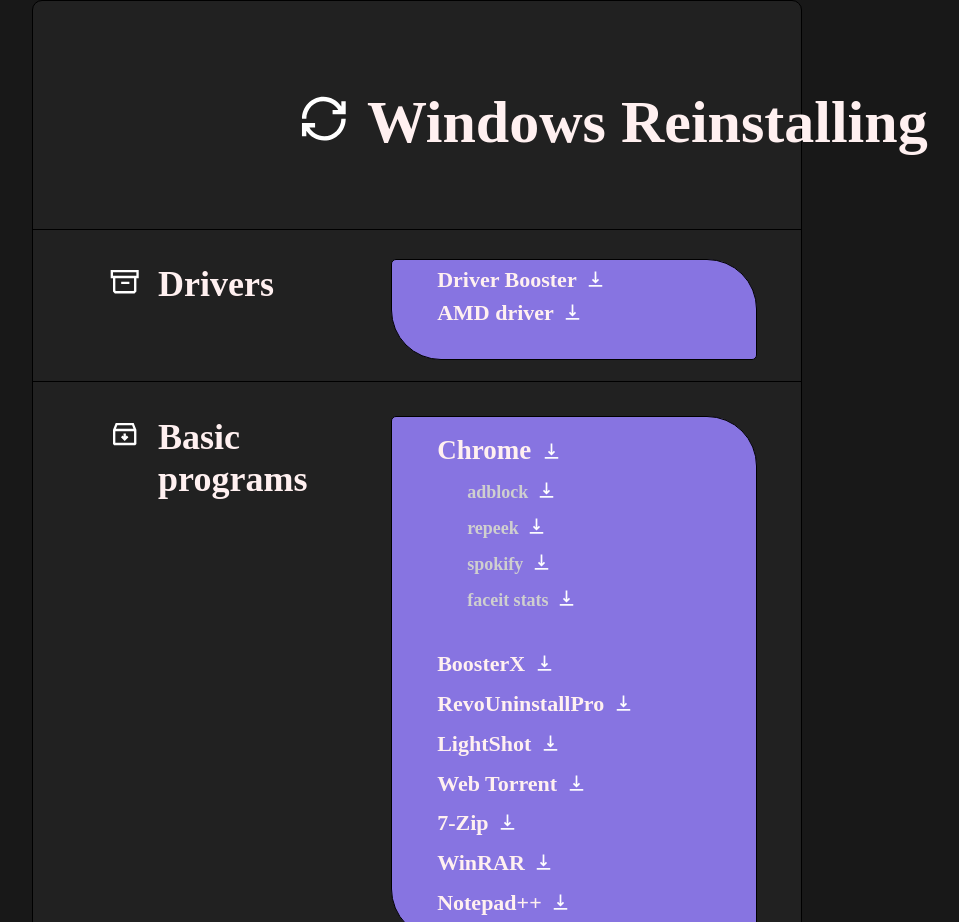
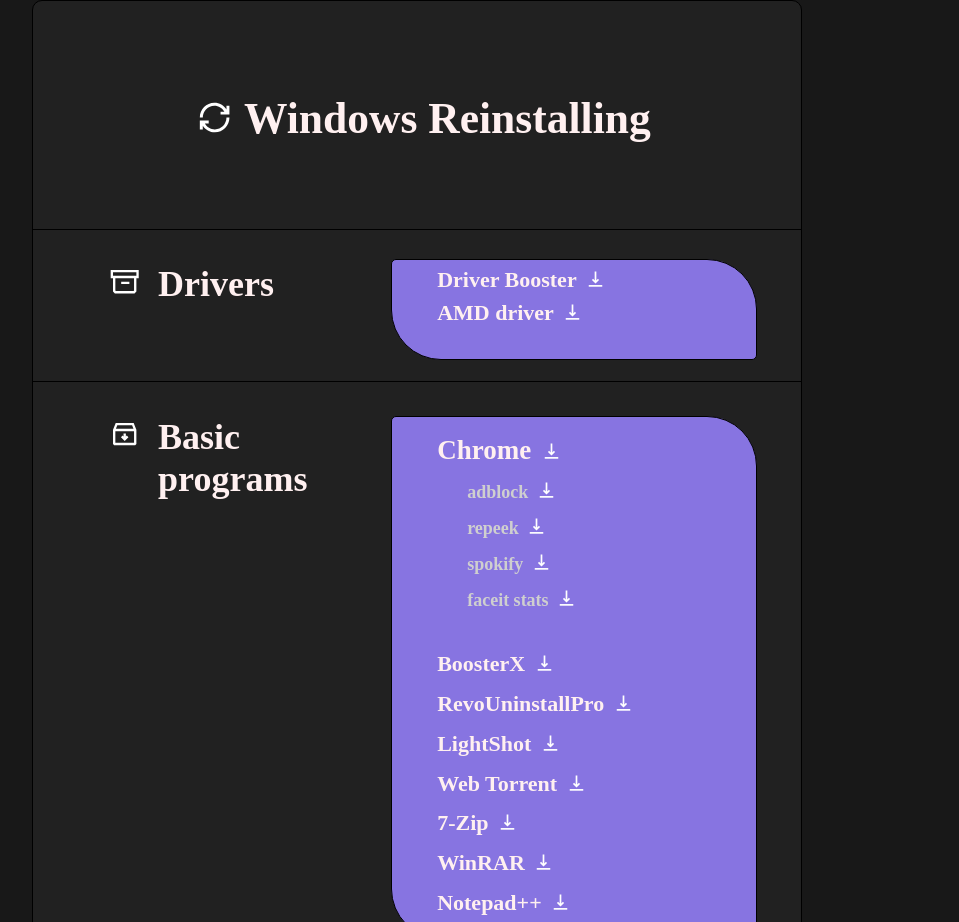
Before and after one commit to zdtexus/web.test, a website: page public/index.html in a window 1280 px wide. Shown: the top 922 px of the page, without its empty margins (224-1183 px from the left). Drawn offline with Linux system fonts and the light colour scheme.

Commit message:
vw updete

```diff
--- a/public/index.html
+++ b/public/index.html
@@ -14,9 +14,9 @@
 <div class="main-grid-container">
 
     <div class="Windows-Reinstalling">
-        <a class="a-wr" style="font-size: 60px;width: 100%;height: 100%;margin-left: 250px;" href="https://drive.google.com/file/d/1TA_fgFrRLR9yYSoL5e9B2VPF1gElnkGh/view?pli=1" target="_blank">
+        <a class="a-wr" style="font-size: 3.4vw;width: 100%;height: 100%;margin-left: 12vw;" href="https://drive.google.com/file/d/1TA_fgFrRLR9yYSoL5e9B2VPF1gElnkGh/view?pli=1" target="_blank">
             <svg viewBox="-2 -4 24.00 24.00" fill="none" xmlns="http://www.w3.org/2000/svg" style="
-    max-width: 70px;
+    max-width: 1000px; width: 3.7vw;
 ">
                 <g id="SVGRepo_bgCarrier" stroke-width="0"></g>
                 <g id="SVGRepo_tracerCarrier" stroke-linecap="round" stroke-linejoin="round"></g>
@@ -549,6 +549,7 @@
                 <li>
                     <a class="a-dif" href="">OSU!
                         <svg style="width: 27px;" viewBox="0 -5 24 24" fill="none" xmlns="http://www.w3.org/2000/svg">
+                            <g id="SVGRepo_bgCarrier" stroke-width="0"></g>
                             <g id="SVGRepo_tracerCarrier" stroke-linecap="round" stroke-linejoin="round"></g>
                             <g id="SVGRepo_iconCarrier" style="margin-top: 100px;padding-top: 129px;">
                                 <path fill-rule="evenodd" clip-rule="evenodd" d="M12 15.9853L15.182 12.8033L14.1213 11.7427L12.75 13.114L12.75 5.25L11.25 5.25L11.25 13.114L9.8787 11.7427L8.81804 12.8033L12 15.9853ZM12 13.864L12 13.864L12.0001 13.864L12 13.864Z" fill="#ffffff"></path>
```
Also changed, not shown: templates/index.html (+2 -2 lines).
